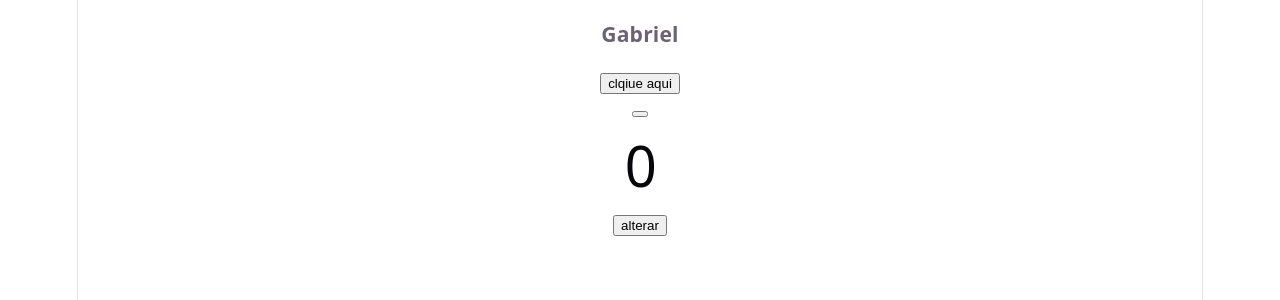
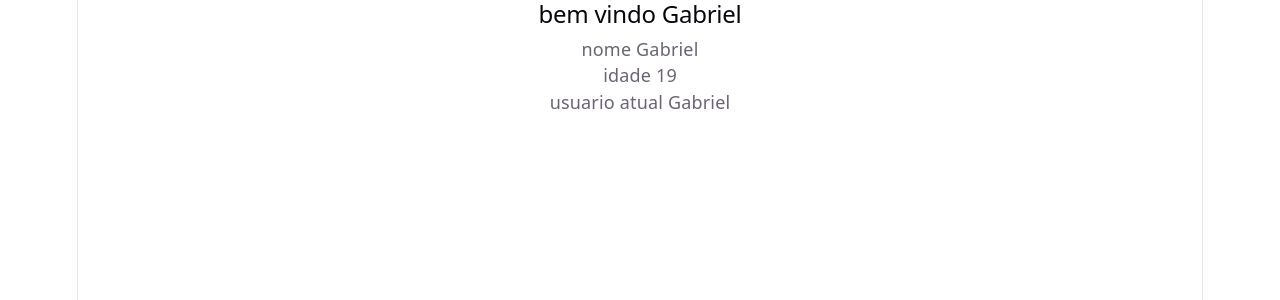
Before and after one commit to GabrielSimioni12/praticando, a React (Vite) app in the folder vite-project/: page / in a window 1280 px wide. Shown: the top 300 px of the page. Built offline with nearby package versions, Linux system fonts and the light colour scheme.

Commit message:
praticando #14

```diff
--- a/vite-project/src/App.tsx
+++ b/vite-project/src/App.tsx
@@ -1,49 +1,24 @@
 import React, { useState } from 'react'
-import { nomeContext, receberContext, temaContext } from './NomeContext'
+import { TemaContext } from './TemaContext'
+import Header from './Header'
 import Perfil from './Perfil'
-import Recebedor from './recebedor'
-import Tema from './Tema'
+import Footer from './Footer'
 
-
-  type Propss = {
-  nome: string
-}
-
- export type Usuario = {
-  usuario: Propss
-}
 
 const App = () => {
 
-
-const [nome, setNome] = useState('Gabriel')
-
-const [receber, setReceber] = useState(0)
-
-const [tema, setTema] = useState<boolean>(false)
-
-
-
+const [nome] = useState('Gabriel')
+const [idade] = useState(19)
 
 
 
   return (
     <div>
-      <nomeContext.Provider value={{ nome,  setNome }}>
-          <Perfil />
-      </nomeContext.Provider>
-
-
-
-      <receberContext.Provider value={{receber, setReceber}}>
-          <Recebedor />
-      </receberContext.Provider>
-
-        <temaContext.Provider value={{tema, setTema}}>
-        <Tema />
-        </temaContext.Provider>
-
-
+        <TemaContext.Provider value={{nome, idade}}>
+            <Header />
+            <Perfil />
+            <Footer />
+        </TemaContext.Provider>
     </div>
   )
 }
--- /dev/null
+++ b/vite-project/src/Footer.tsx
@@ -0,0 +1,15 @@
+import React, { useContext } from 'react'
+import { TemaContext } from './TemaContext'
+
+const Footer = () => {
+
+const {nome} = useContext(TemaContext)
+
+  return (
+    <div>
+        <p>usuario atual {nome}</p>
+    </div>
+  )
+}
+
+export default Footer
--- /dev/null
+++ b/vite-project/src/Header.tsx
@@ -0,0 +1,15 @@
+import React, { useContext } from 'react'
+import { TemaContext } from './TemaContext'
+
+const Header = () => {
+
+const {nome} = useContext(TemaContext)
+
+  return (
+    <div>
+        <h2>bem vindo {nome}</h2>
+    </div>
+  )
+}
+
+export default Header
--- a/vite-project/src/NomeContext.tsx
+++ /dev/null
@@ -1,23 +0,0 @@
-import React, { createContext } from "react";
-
-
-
-type nomeContext = {
-    nome: string
-    setNome: React.Dispatch<React.SetStateAction<string>>
-}
-
-
-type receberContextType = {
-    receber: number
-    setReceber: React.Dispatch<React.SetStateAction<number>>
-}
-
-type temaContextType = {
-    tema: boolean
-    setTema: React.Dispatch<React.SetStateAction<boolean>>
-}
-
-export const nomeContext = createContext<nomeContext>({} as nomeContext)
-export const receberContext = createContext<receberContextType>({} as receberContextType)
-export const temaContext = createContext<temaContextType>({} as temaContextType)
--- a/vite-project/src/Perfil.tsx
+++ b/vite-project/src/Perfil.tsx
@@ -1,19 +1,15 @@
 import React, { useContext } from 'react'
-import type { Usuario } from './App'
-import { nomeContext } from './NomeContext'
-
+import { TemaContext } from './TemaContext'
 
 const Perfil = () => {
 
-const {nome, setNome} = useContext(nomeContext)
+const {nome, idade} = useContext(TemaContext)
 
 
   return (
     <div>
-        <h3>{nome}</h3>
-
-        <button onClick={() => setNome('maria')}>clqiue aqui</button>
-
+        <p>nome {nome}</p>
+        <p>idade {idade}</p>
     </div>
   )
 }
--- a/vite-project/src/Tema.tsx
+++ /dev/null
@@ -1,21 +0,0 @@
-import React, { useContext } from 'react'
-import { temaContext } from './NomeContext'
-
-const Tema = () => {
-
-const {tema, setTema} = useContext(temaContext)
-
-
-const AlterarFundo = () => {
-    setTema((temaAtual) => !temaAtual )
-}
-
-  return (
-    <div
-      style={{ backgroundColor: tema ? "black" : "white", color: tema ? "white" : "black", minHeight: "100vh",  }}  >
-      <button onClick={AlterarFundo}>alterar</button>
-    </div>
-  )
-}
-
-export default Tema
--- /dev/null
+++ b/vite-project/src/TemaContext.tsx
@@ -0,0 +1,13 @@
+import { createContext } from "react";
+
+
+
+
+ type UsuarioContextType = {
+    nome: string
+    idade: number
+}
+
+
+
+export const TemaContext = createContext<UsuarioContextType>({} as UsuarioContextType)
--- a/vite-project/src/recebedor.tsx
+++ /dev/null
@@ -1,17 +0,0 @@
-import React, { useContext } from 'react'
-import { receberContext } from './NomeContext'
-
-const Recebedor = () => {
-
-const {receber, setReceber} = useContext(receberContext)
-
-
-  return (
-    <div>
-        <button onClick={() => setReceber(receber + 1)}></button>
-        <h1>{receber}</h1>
-    </div>
-  )
-}
-
-export default Recebedor
```
